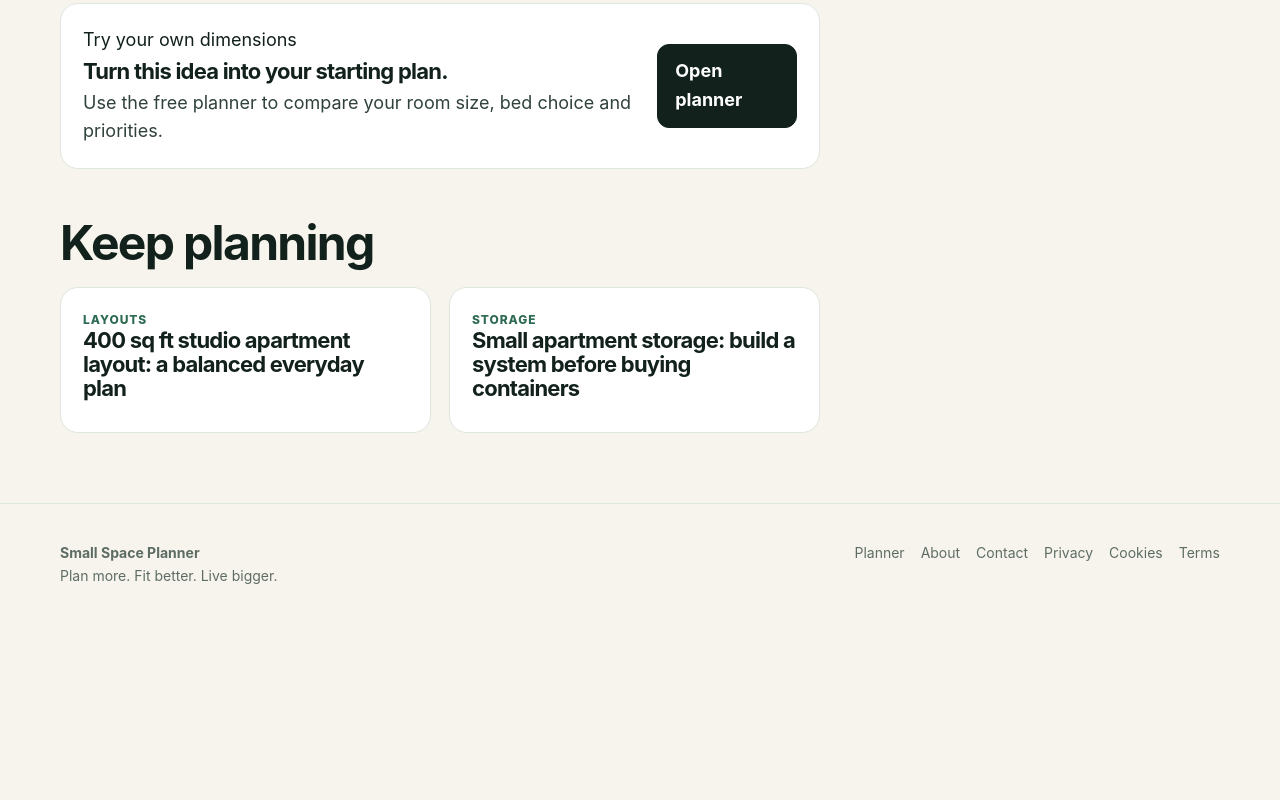
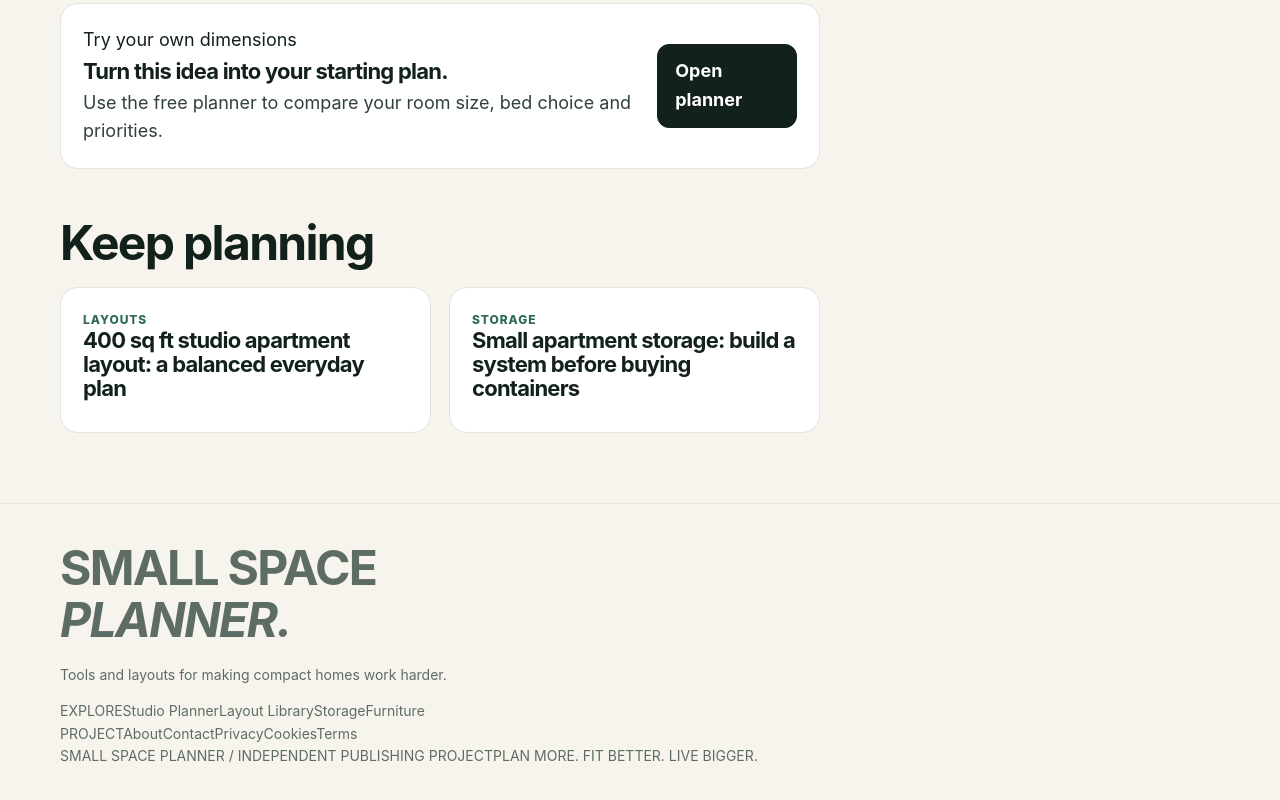
Before and after one commit to talaverilla85/small-space-lab, a Next.js app: page /studio-apartment-layouts/300-sq-ft in a window 1280 px wide. Shown: the part 1998-2798 px from the top of the page. Before the commit the page ends 2631 px from the top, so only its background shows below. Built offline with nearby package versions, Linux system fonts and the light colour scheme; no server answers.

Commit message:
Create editorial footer identity

```diff
--- a/components/SiteFooter.tsx
+++ b/components/SiteFooter.tsx
@@ -3,10 +3,21 @@ import Link from "next/link";
 export function SiteFooter() {
   return (
     <footer className="footer">
-      <div className="container footer-grid">
-        <div><strong>Small Space Planner</strong><div>Plan more. Fit better. Live bigger.</div></div>
-        <div className="footer-links">
-          <Link href="/studio-apartment-planner">Planner</Link>
+      <div className="container footer-top">
+        <div className="footer-brand">
+          <span className="brand-mark-grid footer-mark" aria-hidden="true"><i/><i/><i/><i/></span>
+          <h2>SMALL SPACE<br/><em>PLANNER.</em></h2>
+          <p>Tools and layouts for making compact homes work harder.</p>
+        </div>
+        <div className="footer-nav-group">
+          <span>EXPLORE</span>
+          <Link href="/studio-apartment-planner">Studio Planner</Link>
+          <Link href="/studio-apartment-layouts">Layout Library</Link>
+          <Link href="/small-apartment-storage">Storage</Link>
+          <Link href="/furniture-layout">Furniture</Link>
+        </div>
+        <div className="footer-nav-group">
+          <span>PROJECT</span>
           <Link href="/about">About</Link>
           <Link href="/contact">Contact</Link>
           <Link href="/privacy">Privacy</Link>
@@ -14,6 +25,10 @@ export function SiteFooter() {
           <Link href="/terms">Terms</Link>
         </div>
       </div>
+      <div className="container footer-bottom">
+        <span>SMALL SPACE PLANNER / INDEPENDENT PUBLISHING PROJECT</span>
+        <span>PLAN MORE. FIT BETTER. LIVE BIGGER.</span>
+      </div>
     </footer>
   );
 }
```
